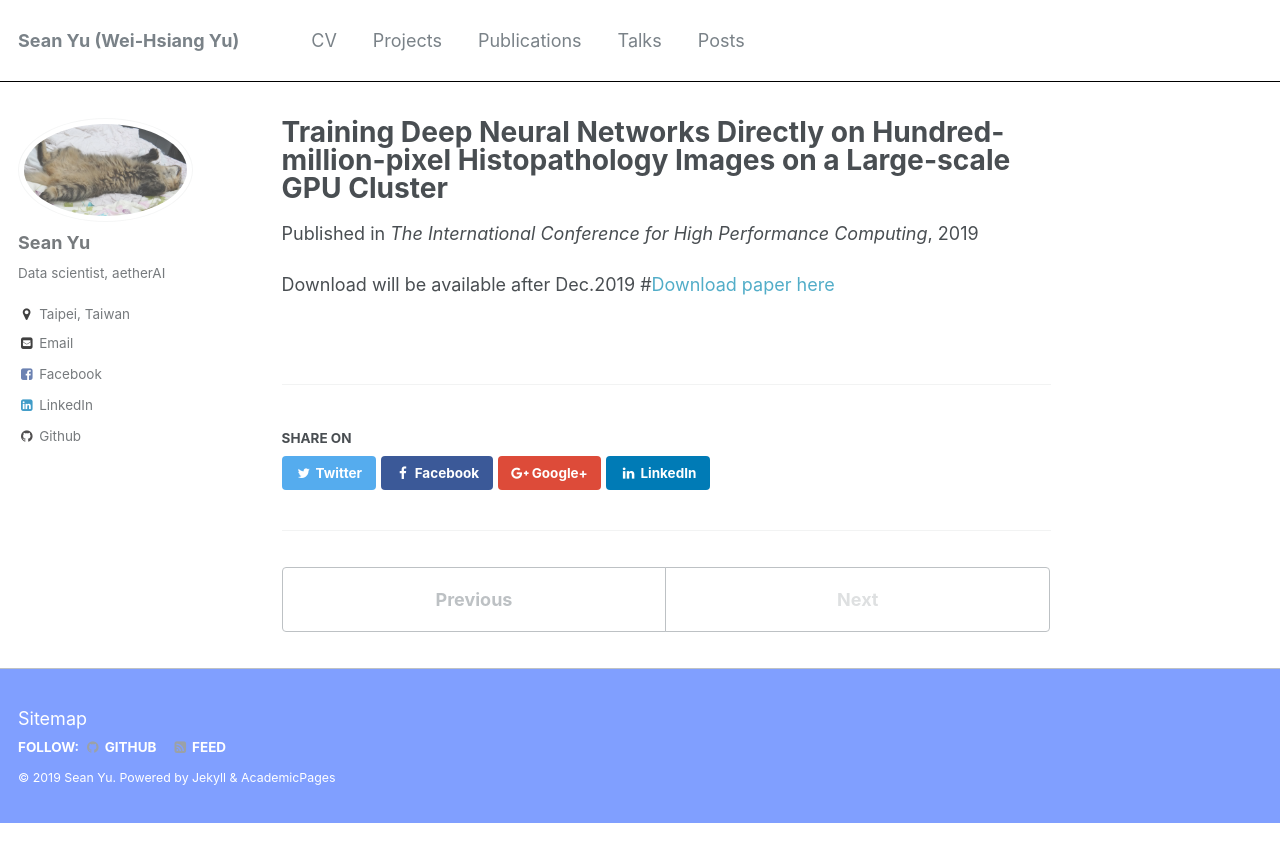
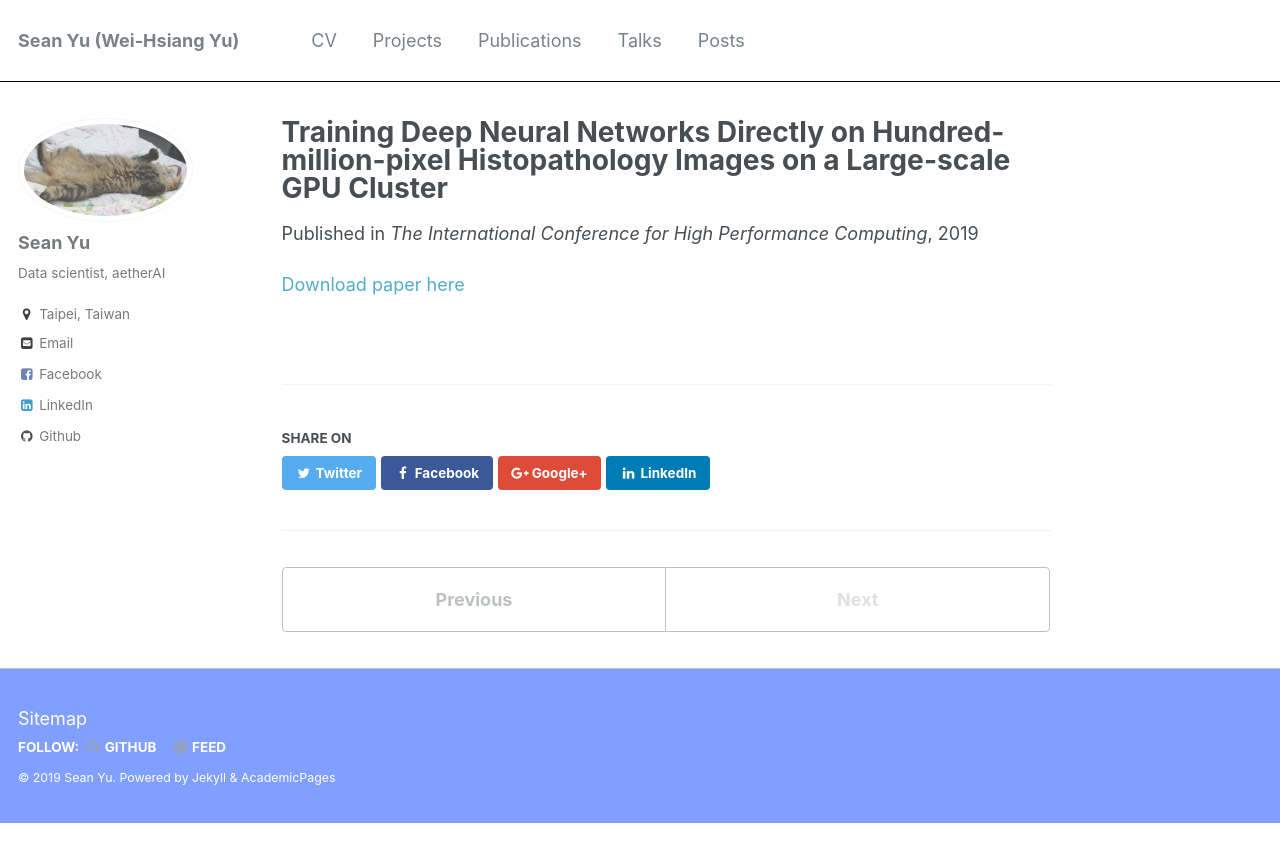
Before and after one commit to vashineyu/vashineyu.github.io, a Jekyll site: the page built from _publications/CCYLWKCY2019.md, in a window 1280 px wide. Shown: the top 862 px of the page. Built offline with Jekyll 4.4.1, drawn with Linux system fonts in a browser that asks for light colours.

Commit message:
Update CCYLWKCY2019.md

```diff
--- a/_publications/CCYLWKCY2019.md
+++ b/_publications/CCYLWKCY2019.md
@@ -5,9 +5,8 @@ permalink: /publication/CCYLWKCY2019
 excerpt: ''
 date: 2019-09-07
 venue: 'The International Conference for High Performance Computing'
-paperurl: ''
+paperurl: 'https://sc19.supercomputing.org/'
 
 ---
 
-Download will be available after Dec.2019
-#[Download paper here]()
+[Download paper here](https://sc19.supercomputing.org/)
```
